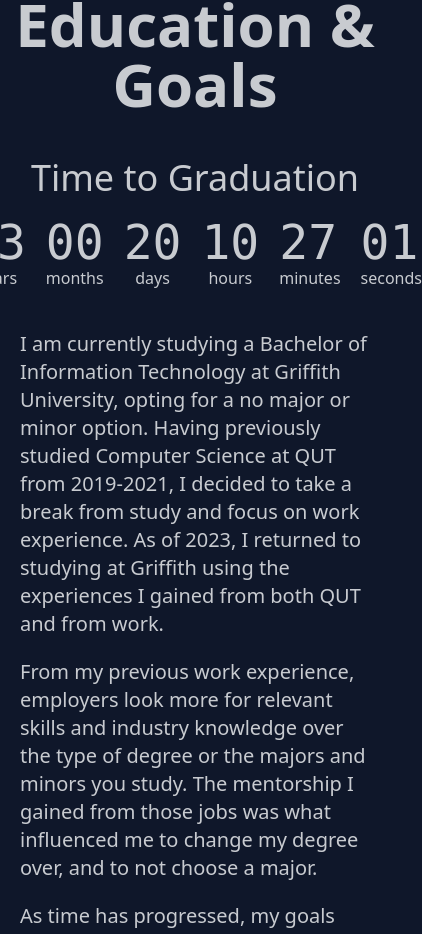
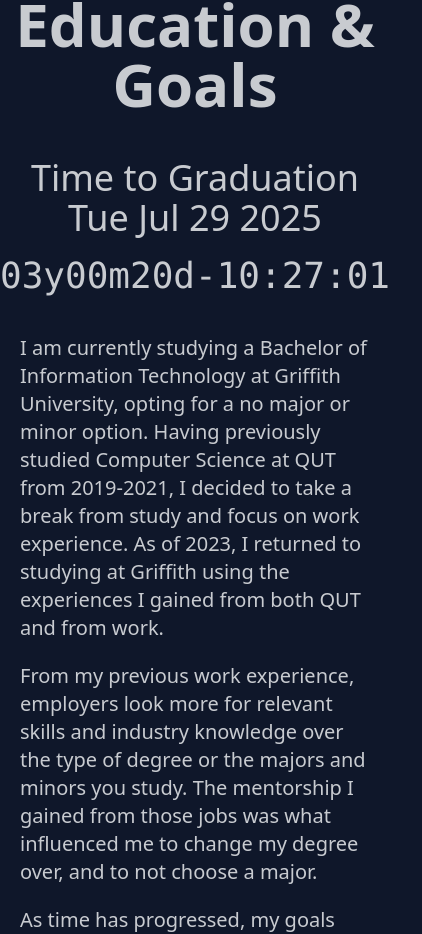
Before and after one commit to NickBland/website, a SvelteKit app: page /portfolio in a window 390 px wide. Shown: the part 1532-2466 px from the top of the page, 422 px wide, since content can reach past the window. Built offline with nearby package versions, Linux system fonts and the light colour scheme.

Commit message:
Adjust Responsiveness
~ Countdown timer did not work well on small screens so I adjusted the timer altogether for when using a smaller screen (tailwind md value or less)

```diff
--- a/src/components/countdown.svelte
+++ b/src/components/countdown.svelte
@@ -1,7 +1,10 @@
 <script lang="ts">
   import { onMount } from "svelte";
 
+  let w: number = 0; // Width of the screen, using the svelte binding
+
   const GRADUATION = new Date(1753797600000).valueOf();
+  const FORMATTED = new Date(1753797600000).toDateString();
   let interval: ReturnType<typeof setInterval>;
 
   let timeTo = Math.abs(GRADUATION - Date.now().valueOf()) / 1000;
@@ -34,42 +37,57 @@
   });
 </script>
 
+<svelte:window bind:innerWidth={w} />
+
+<!-- Display a different type of countdown for smaller screens, as larger one won't fit -->
+{#if w >= 768}
   <h3 class="p-5 text-4xl text-center">Time to Graduation</h3>
   <div class="grid grid-flow-col gap-5 pb-5 text-center auto-cols-max justify-center">
     <div class="flex flex-col">
-    <span class="countdown font-mono text-5xl">
+      <span class="countdown font-mono text-5xl place-self-center">
         <span style="--value:{years};"></span>
       </span>
       years
     </div>
     <div class="flex flex-col">
-    <span class="countdown font-mono text-5xl">
+      <span class="countdown font-mono text-5xl place-self-center">
         <span style="--value:{months};"></span>
       </span>
       months
     </div>
     <div class="flex flex-col">
-    <span class="countdown font-mono text-5xl">
+      <span class="countdown font-mono text-5xl place-self-center">
         <span style="--value:{days};"></span>
       </span>
       days
     </div>
     <div class="flex flex-col">
-    <span class="countdown font-mono text-5xl">
+      <span class="countdown font-mono text-5xl place-self-center">
         <span style="--value:{hours};"></span>
       </span>
       hours
     </div>
     <div class="flex flex-col">
-    <span class="countdown font-mono text-5xl">
+      <span class="countdown font-mono text-5xl place-self-center">
         <span style="--value:{minutes};"></span>
       </span>
       minutes
     </div>
     <div class="flex flex-col">
-    <span class="countdown font-mono text-5xl">
+      <span class="countdown font-mono text-5xl place-self-center">
         <span style="--value:{seconds};"></span>
       </span>
       seconds
     </div>
   </div>
+{:else}
+  <h3 class="p-5 text-4xl text-center">Time to Graduation<br /> {FORMATTED}</h3>
+  <span class="flex countdown pb-5 font-mono text-4xl justify-center">
+    <span style="--value:{years};"></span>y
+    <span style="--value:{months};"></span>m
+    <span style="--value:{days};"></span>d-
+    <span style="--value:{hours};"></span>:
+    <span style="--value:{minutes};"></span>:
+    <span style="--value:{seconds};"></span>
+  </span>
+{/if}
```
Lines whose indentation alone changed are shown as unchanged.
